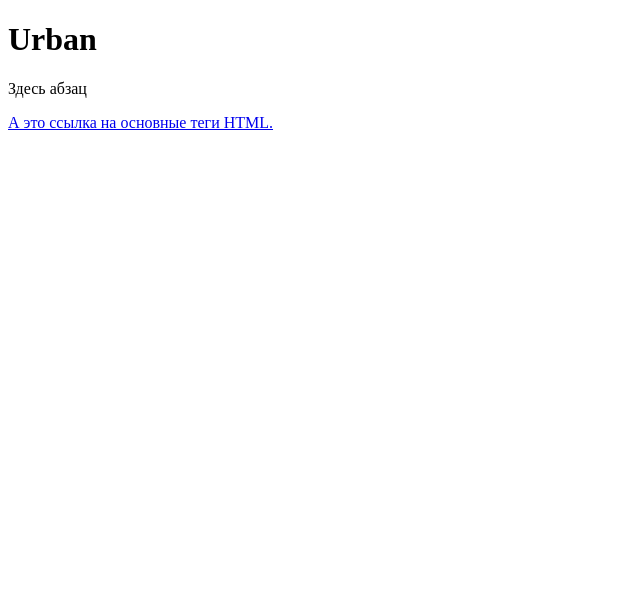
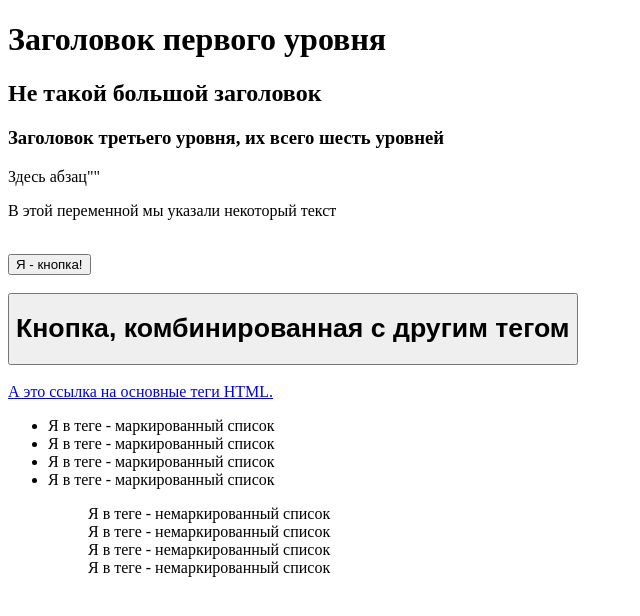
Before and after one commit to oksi-laza/Module18_Django, a Django app: page / in a window 1280 px wide. Shown: the top 616 px of the page, without its empty margins (0-640 px from the left). Run offline with Django 5.2, Linux system fonts and the light colour scheme.

Commit message:
html-tags

```diff
--- a/djangoProject/djangoapp/views.py
+++ b/djangoProject/djangoapp/views.py
@@ -4,7 +4,13 @@ from django.views.generic import TemplateView    # базовый шаблон,
 
 # Create your views here.
 def index(request):    # функциональное представление
-    return render(request, 'index.html')
+    title_h1 = 'Заголовок первого уровня'    # у нас есть некоторая переменная, которую мы передаем в context
+    text = 'В этой переменной мы указали некоторый текст'
+    context = {
+        'title_h1': title_h1,
+        'text': text
+    }    # ключ к переменной для меньшей путаницы должен носить название переменной, по ключу будем передавать данные в html-шаблон, данные будут браться из переменной, которая указана в значении к этому ключу (в html-шаблоне указываем двойные фигурные скобки {{ title_h1 }})
+    return render(request, 'index.html', context)    # контекст передаем в функцию рендер
 
 
 # Классовое представление. Удобно тем, что можно в дальнейшем друг от друга наследовать
--- a/djangoProject/templates/index.html
+++ b/djangoProject/templates/index.html
@@ -2,14 +2,37 @@
 <html lang="en">
 <head>
     <meta charset="UTF-8">
-    <title>Title</title>
+    <title>Заголовок нашего сайта</title>
 </head>
 <body>
 
-    <h1> Urban </h1>
-    <p> Здесь абзац </p>
+    <h1>{{ title_h1 }}</h1>
+    <h2>Не такой большой заголовок</h2>
+    <h3>Заголовок третьего уровня, их всего шесть уровней</h3>
+    <p>Здесь абзац""</p>
+    <p>{{ text }}</p>
+    <br>
+    <button>Я - кнопка!</button>
+    <br>
+    <br>
+    <button><h1>Кнопка, комбинированная с другим тегом</h1></button>
+    <br>
+    <br>
     <a href="https://uguide.ru/tablica-osnovnykh-tegov-html-s-primerami">
         А это ссылка на основные теги HTML.
     </a>
+    <ul>
+        <li>Я в теге - маркированный список</li>
+        <li>Я в теге - маркированный список</li>
+        <li>Я в теге - маркированный список</li>
+        <li>Я в теге - маркированный список</li>
+    </ul>
+    <ul>
+        <ol>Я в теге - немаркированный список</ol>
+        <ol>Я в теге - немаркированный список</ol>
+        <ol>Я в теге - немаркированный список</ol>
+        <ol>Я в теге - немаркированный список</ol>
+    </ul>
+
 </body>
 </html>
```
